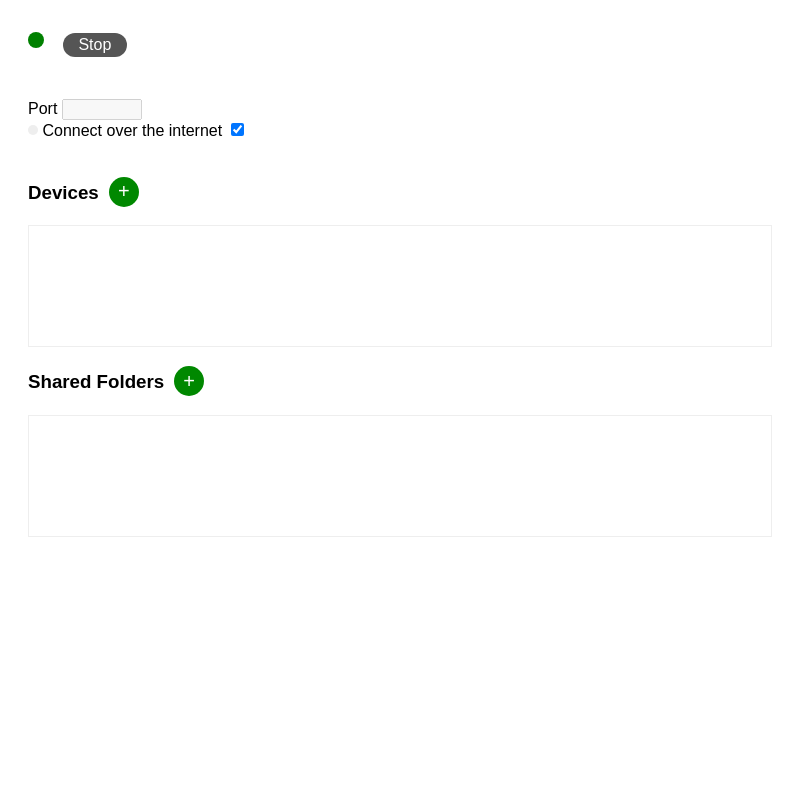
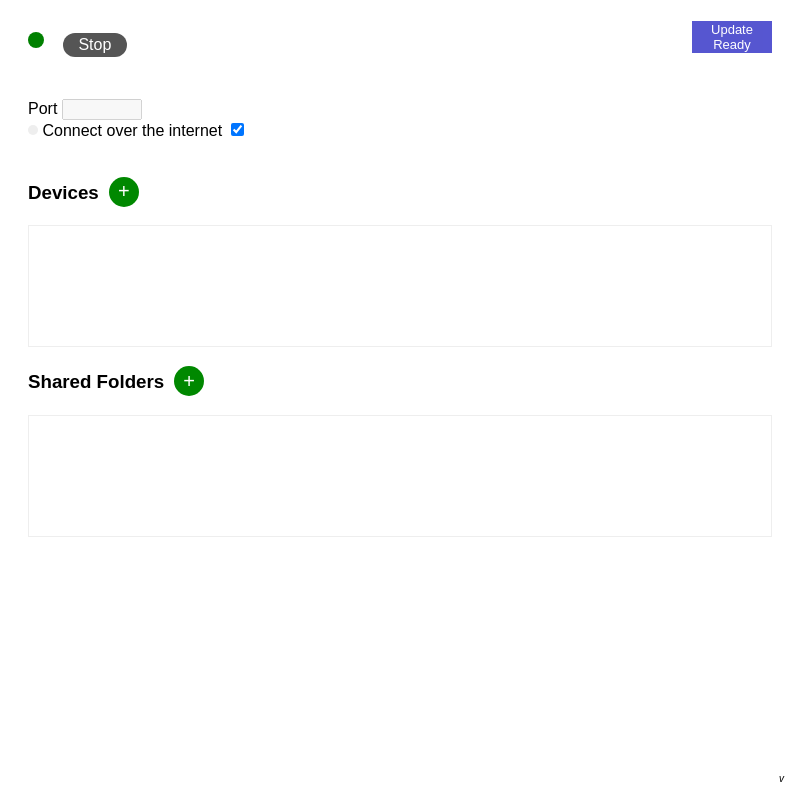
Before and after one commit to mike-ferenduros/ChunkyServer, an Electron app: page index.html in a window 800 px wide. Drawn offline with nearby package versions, Linux system fonts and the light colour scheme; no server answers.

Commit message:
Periodic autoupdate checks, in-UI notification

```diff
--- a/index.html
+++ b/index.html
@@ -123,9 +123,39 @@
 			div#nat-status.failed .status-light { background-color: purple }
 			div#nat-status.success .status-light { background-color: green }
 
+			div#version {
+				position: fixed;
+				bottom: 16px;
+				right: 16px;
+				font-size: 10px;
+				font-style: italic;
+			}
+
+			button#update {
+				float: right;
+				background-color: #44C;
+				opacity: 0.9;
+				color: white;
+				width: 80px;
+				border: none;
+				text-align: center;
+				display: inline-block;
+				font-size: 13px;
+			}
+			button#update:hover {
+				content: 'Install';
+				background-color: #55F;
+			}
+
+			button {
+				cursor: pointer;
+			}
+
 		</style>
 	</head>
+
 	<body>
+		<button id='update'>Update Ready</button>
 		<h1>
 			<span class='server-status status-light' style='background-color: red; margin-bottom: 2px' title='stopped'></span>
 			<script>document.write(require('os').hostname())</script>
@@ -160,6 +190,10 @@
 			<table id='folders'></table>
 		</div>
 
+		<div id='version'>
+			<span class='current'>v0.0.0</span>
+		</div>
+
 		<script>
 			function updateFolders() {
 				$('table#folders').empty().append(remote.getGlobal('config').folders.map((folder) => {
@@ -187,6 +221,19 @@
 				}))
 			}
 			ipcRenderer.on('update-clients', updateClients)
+
+			function updateUpdater() {
+				let version = remote.getGlobal('version')
+				console.log('updateUpdater', version.current, version.update)
+				$('#version').text('v' + version.current)
+
+				if (version.update) {
+					$('#update').show()
+				} else {
+					$('#update').hide()
+				}
+			}
+			ipcRenderer.on('update-updater', updateUpdater)
 
 			function updateServer() {
 				serverState = remote.getGlobal('serverState')
@@ -222,10 +269,12 @@
 			$('button.start-stop').click(() => ipcRenderer.send('toggle-server'))
 			$('button#offer').click(() => ipcRenderer.send('offer'))
 			$('button#addFolder').click(() => ipcRenderer.send('add-folder'))
+			$('button#update').click(() => ipcRenderer.send('install-update'))
 
 			updateFolders()
 			updateClients()
 			updateServer()
+			updateUpdater()
 		</script>
 	</body>
 </html>
```
Also changed, not shown: main.js (+30 -3 lines).
